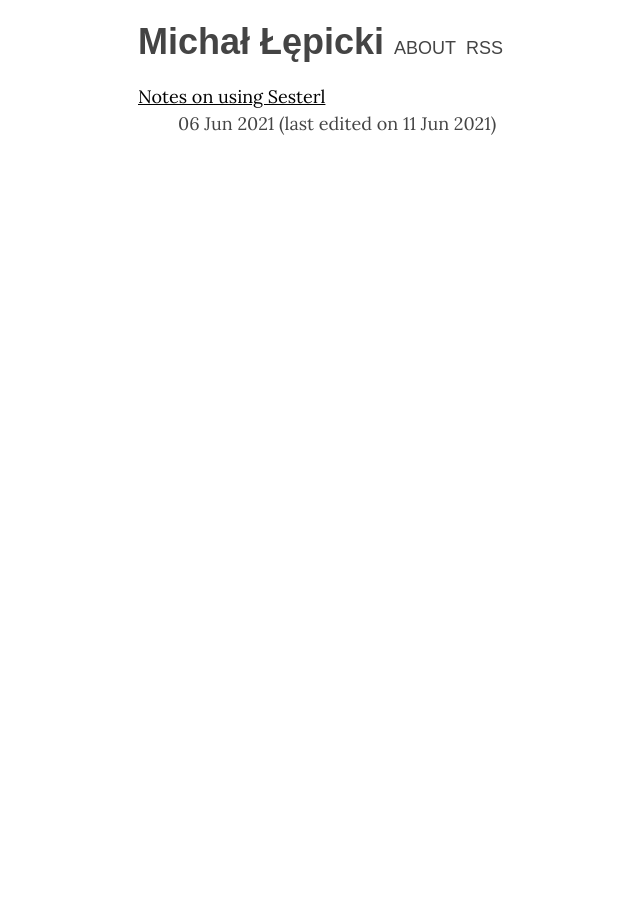
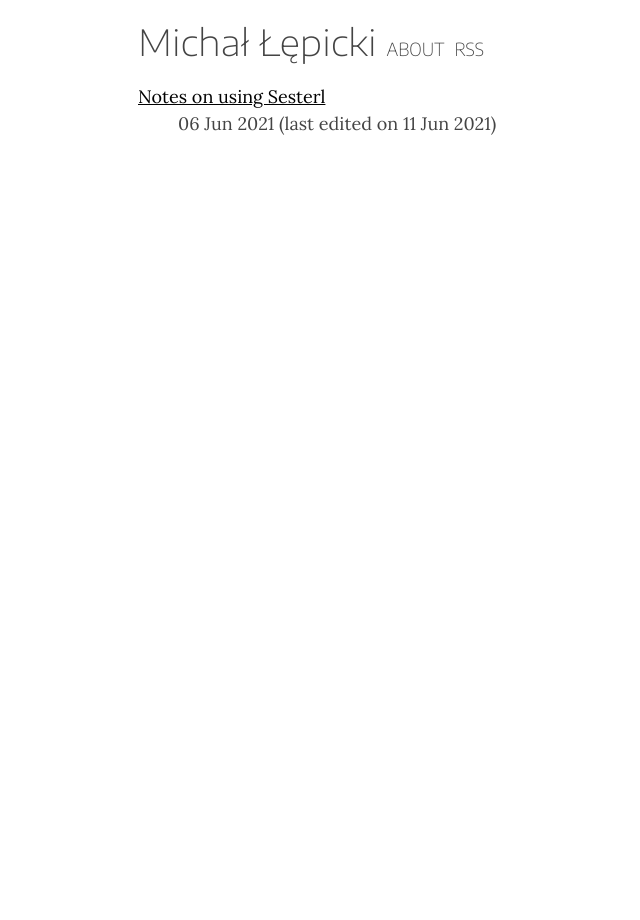
Before and after one commit to michallepicki/blog, a Jekyll site: the page built from index.md, in a window 1280 px wide. Shown: the whole page, without its empty margins (177-817 px from the left). Built offline with Jekyll 4.4.1, drawn with Linux system fonts in a browser that asks for light colours.

Commit message:
slightly better fonts

```diff
--- a/_includes/styles.css
+++ b/_includes/styles.css
@@ -1,6 +1,6 @@
 :root {
   --content-width: 650px;
-  --sans-font: sans-serif;
+  --sans-font: 'Encode Sans', sans-serif;
   --serif-font: 'Lora', serif;
 }
 
@@ -17,6 +17,11 @@
   font-style: italic;
 }
 
+@font-face {
+  font-family: 'Encode Sans';
+  src: url("/assets/EncodeSans.ttf") format('truetype');
+}
+
 body {
   font-family: var(--serif-font);
   line-height: 1.5;
@@ -28,6 +33,8 @@ body {
 h1, h2, h3, h4, h5, h6 {
   line-height: 1.2;
   font-family: var(--sans-font);
+  font-weight: unset;
+  font-variation-settings: 'wdth' 110, 'wght' 700;
 }
 
 a {
@@ -76,6 +83,7 @@ main ul > li {
 header > a > h1,
 header > nav {
   display: inline;
+  font-variation-settings: 'wdth' 125, 'wght' 200;
 }
 
 header a:not(:hover),
@@ -87,6 +95,7 @@ header a:visited:not(:hover) {
 header nav a {
   font-family: var(--sans-font);
   text-transform: uppercase;
+  font-variation-settings: 'wdth' 100, 'wght' 200;
   margin-left: 10px;
 }
 
@@ -102,8 +111,8 @@ header nav a {
 
 .anchor {
   display: none;
-  font-weight: normal;
   font-size: 18px;
+  font-variation-settings: 'wdth' 100, 'wght' 200;
   position: relative;
   top: -2px;
 }
@@ -155,7 +164,7 @@ figcaption {
 /* code element is used for both inline ` and code/terminal blocks */
 code {
   font-size: 14px;
-  font-family: monospace;
+  font-family: Liberation Mono, Monaco, Courier New, monospace;
   display: inline-block;
   padding: 0px 4px;
   border-radius: 2px;
--- a/_layouts/default.html
+++ b/_layouts/default.html
@@ -6,13 +6,14 @@ layout: compress
 <!DOCTYPE html>
 <html lang="en">
   <head>
-    <meta charset="utf-8">
-    <meta name="viewport" content="width=device-width, initial-scale=1">
-    <meta name="author" content="{{ page.author }}">
+    <meta charset="utf-8"/>
+    <meta name="viewport" content="width=device-width, initial-scale=1"/>
+    <meta name="author" content="{{ page.author }}"/>
     <title>{% if page.title %}{{ page.title }} - {% endif %}{{ site.title }}</title>
-    <link rel="alternate" type="application/atom+xml" title="{{ site.title }}" href="/feed.xml">
-    <link rel="preload" href="/assets/Lora-VF.woff2" as="font" type="font/woff2" crossorigin>
-    <link rel="preload" href="/assets/Lora-Italic-VF.woff2" as="font" type="font/woff2" crossorigin>
+    <link rel="alternate" type="application/atom+xml" title="{{ site.title }}" href="/feed.xml"/>
+    <link rel="preload" href="/assets/Lora-VF.woff2" as="font" type="font/woff2" crossorigin/>
+    <link rel="preload" href="/assets/Lora-Italic-VF.woff2" as="font" type="font/woff2" crossorigin/>
+    <link rel="preload" href="/assets/EncodeSans.ttf" as="font" type="font/ttf" crossorigin/>
     <style>{%- capture styles -%}{%- include styles.css -%}{%- endcapture -%}{{ styles | scssify }}</style>
   </head>
   <body>{%- assign nav_pages = site.pages | where_exp:"p","p.nav_order != nil" | sort: 'nav_order' -%}
```
Also changed, not shown: assets/EncodeSans.ttf (added).
